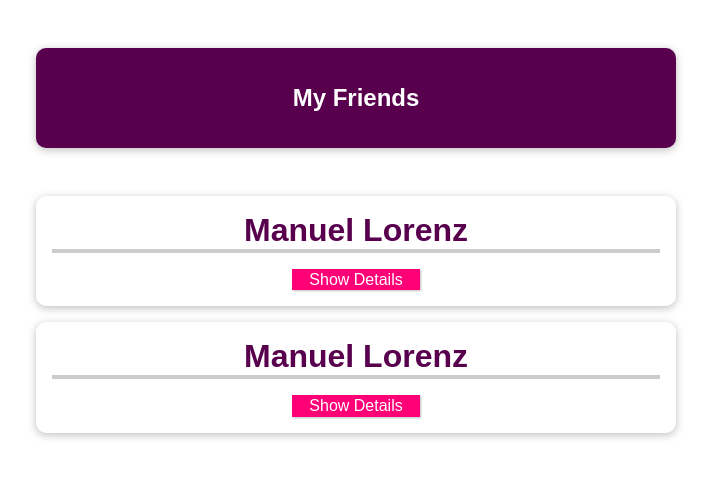
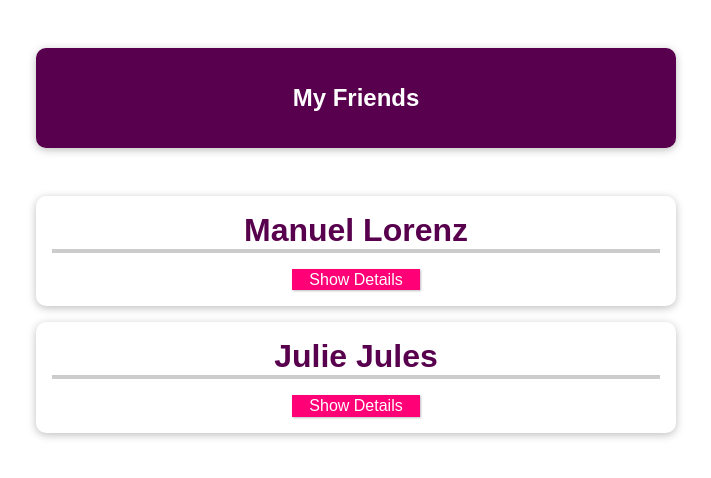
Before and after one commit to vue-exercises/vue-cli-01-a-new-vue-project, a Vue app: page / in a window 1280 px wide. Shown: the top 478 px of the page, without its empty margins (284-995 px from the left). Built offline with nearby package versions, Linux system fonts and the light colour scheme.

Commit message:
intro to props

```diff
--- a/src/App.vue
+++ b/src/App.vue
@@ -2,8 +2,16 @@
   <section>
     <header><h1>My Friends</h1></header>
     <ul>
-      <friend-contact></friend-contact>
-      <friend-contact></friend-contact>
+      <friend-contact
+        name="Manuel Lorenz"
+        phone-number="0123 45678 90"
+        email-address="manuel@localhost.com"
+      ></friend-contact>
+      <friend-contact
+        name="Julie Jules"
+        phone-number="0123 45678 90"
+        email-address="juliel@localhost.com"
+      ></friend-contact>
     </ul>
   </section>
 </template>
@@ -11,22 +19,7 @@
 <script>
 export default {
   data() {
-    return {
-      friends: [
-        {
-          id: "manuel",
-          name: "Manuel Lorenz",
-          phone: "0123 45678 90",
-          email: "manuel@localhost.com",
-        },
-        {
-          id: "julie",
-          name: "Julie Jones",
-          phone: "0987 654421 21",
-          email: "julie@localhost.com",
-        },
-      ],
-    }
+    return {}
   },
 }
 </script>
--- a/src/components/FriendContact.vue
+++ b/src/components/FriendContact.vue
@@ -1,29 +1,24 @@
 <template>
   <li>
-    <h2>{{ friend.name }}</h2>
+    <h2>{{ name }}</h2>
     <button @click="toggleDetails">
       {{ buttonVisible ? "Hide" : "Show" }}
       Details
     </button>
     <ul v-if="detailsAreVisible">
-      <li><strong>Phone: </strong>{{ friend.phone }}}</li>
-      <li><strong>Email: </strong>{{ friend.email }}}</li>
+      <li><strong>Phone: </strong>{{ phoneNumber }}}</li>
+      <li><strong>Email: </strong>{{ emailAddress }}}</li>
     </ul>
   </li>
 </template>
 
 <script>
 export default {
+  props: ["name", "phoneNumber", "emailAddress"],
   data() {
     return {
       detailsAreVisible: false,
       buttonVisible: false,
-      friend: {
-        id: "manuel",
-        name: "Manuel Lorenz",
-        phone: "0123 45678 90",
-        email: "manuel@localhost.com",
-      },
     }
   },
   methods: {
```
